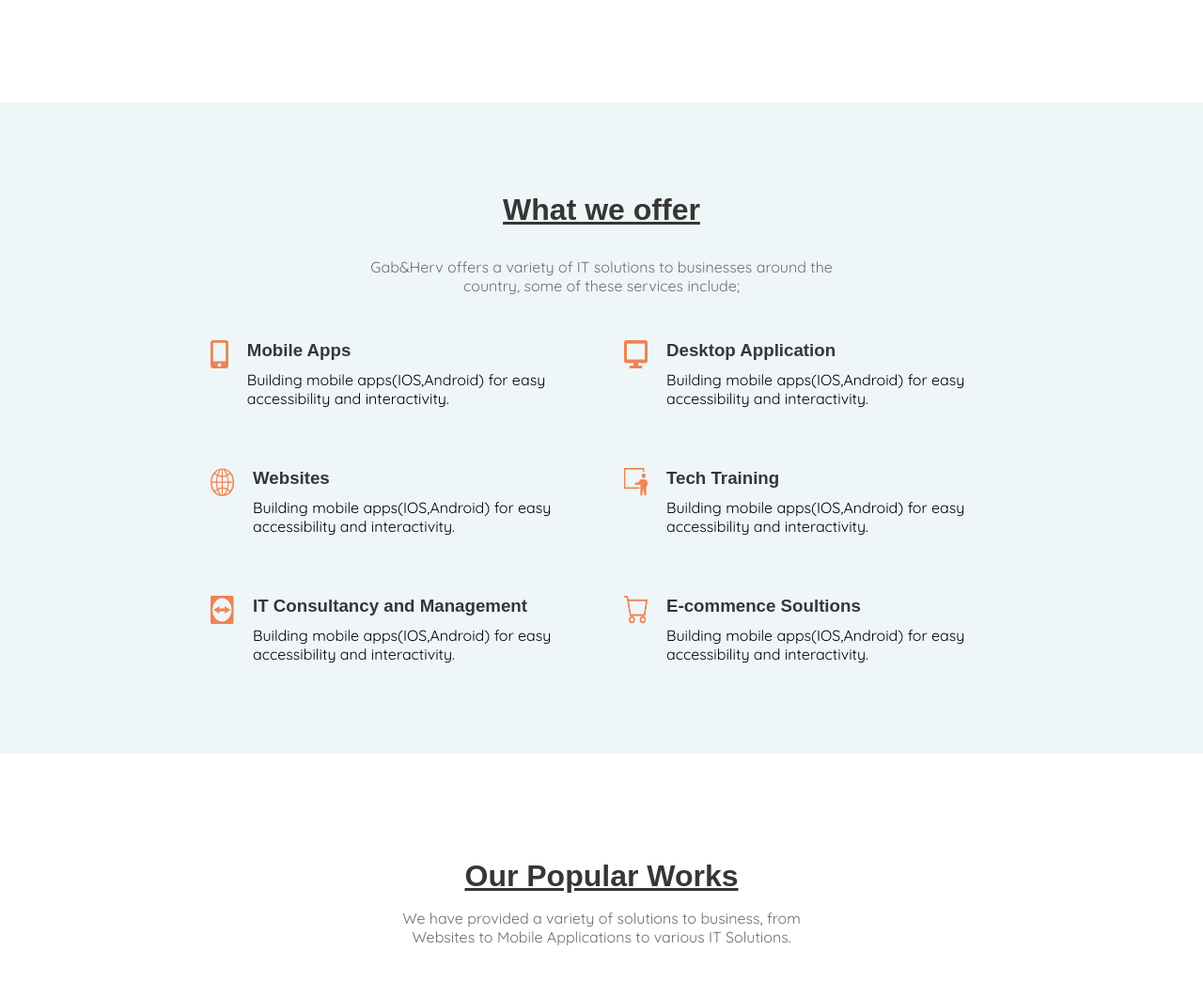
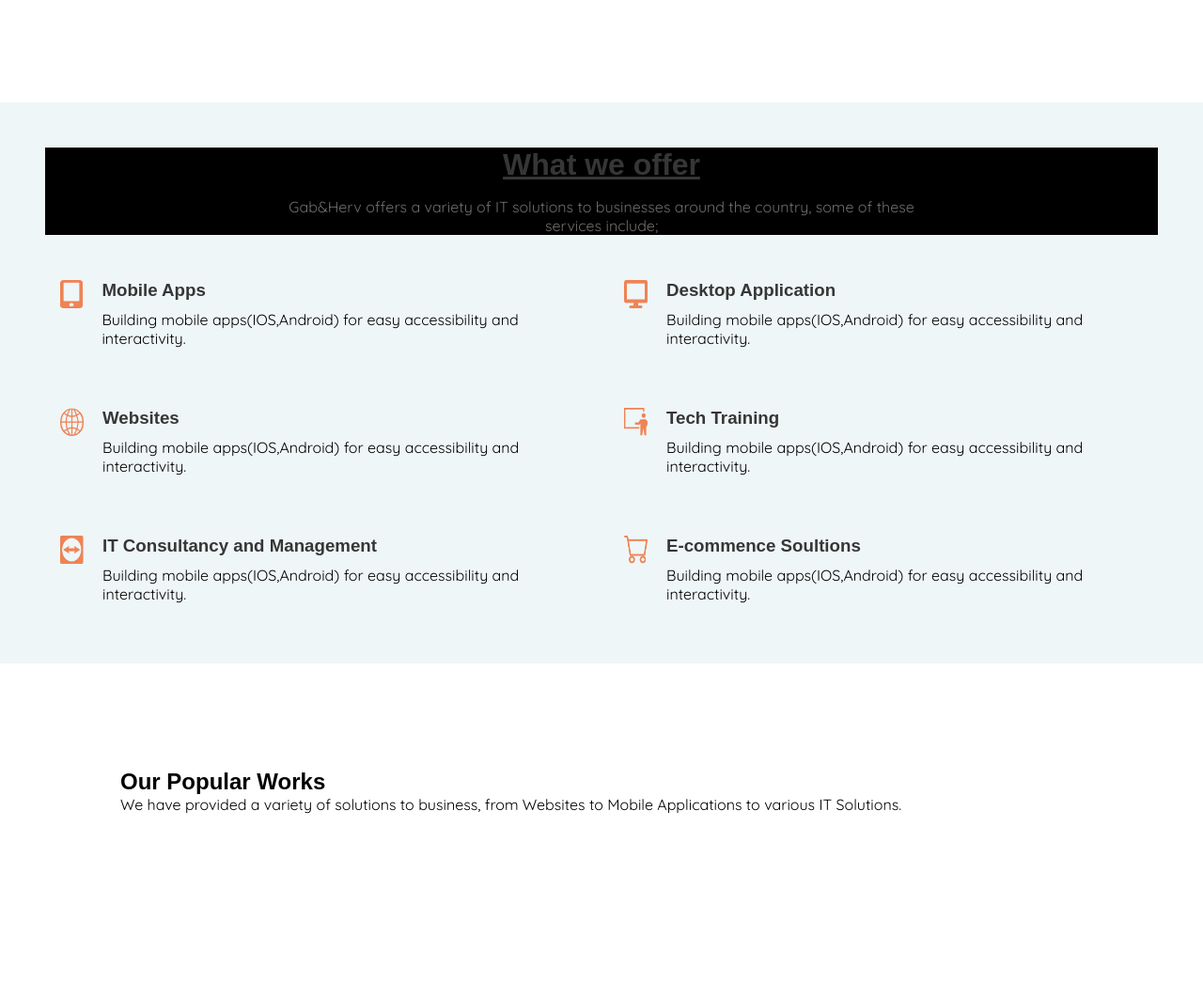
Before and after one commit to gloria-tampuri/Gabherv, a plain HTML site: page index.html in a window 1280 px wide. Shown: the part 1365-2410 px from the top of the page at 94% size. After the commit the page ends 2343 px from the top, so only its background shows below. Drawn offline with Linux system fonts and the light colour scheme; a web font is replaced by a local one.

Commit message:
modified

```diff
--- a/styles.css
+++ b/styles.css
@@ -172,7 +172,7 @@
             color: var(--headingcolor-100);
              text-align: center;
              text-decoration: underline;
-            padding: 1rem;
+            padding: 2rem;
              font-size: 2rem;
         }
 
@@ -190,30 +190,25 @@
             margin-top: 7rem;
         }
         .offers{
-
-            width: 80%;
+            width: 100%;
             margin: 2rem auto;
-            padding: 5rem;
+            padding: 3rem;
+        }
+        .offer-text{
+            width: 100%;
+         background-color: black;
+         text-align: center;
         }
         .offer-list{
             margin-top: 2rem;
             display: grid;
-            gap: 2rem;
-            margin-left: 1rem;
-        }
-        .offer-text{
-
-            text-align: center;
-
 
         }
 
+
         .offer-text h2{
-            width: 100%;
             color: var(--headingcolor-100);
-            text-align: center;
             text-decoration: underline;
-           padding: 1rem;
             font-size: 2rem;
 
         }
@@ -221,7 +216,6 @@
         .offer-text p{
             color: var(--textcolor-main);
             margin: 1rem auto;
-            width: 100%;
         }
 
        .list{
@@ -249,22 +243,7 @@
                 width:80%;
 
             }
-            .popular-heading{
-                text-align: center;
-                margin: 2rem;
-            }
 
-            .popular-heading h2{
-                margin: 1rem 0;
-                color: var(--headingcolor-100);
-                text-decoration: underline;
-                font-size: 2rem;
-            }
-
-            .popular-heading p{
-                color: var(--textcolor-main);
-                width: 70ch;
-            }
 
 
 
@@ -298,15 +277,14 @@
         .offer-list{
             /* grid-template-columns: repeat(auto-fit, minmax(300px, 1fr)); */
             grid-template-columns: repeat(2,1fr);
+            gap: 2rem;
+            margin-left: 1rem;
         }
 
     .offer-text p {
       width: 60%;
     }
 
-    .popular-heading p{
-           width: 50ch;
-           margin: 0 auto;
-    }
+
 
 }
```
